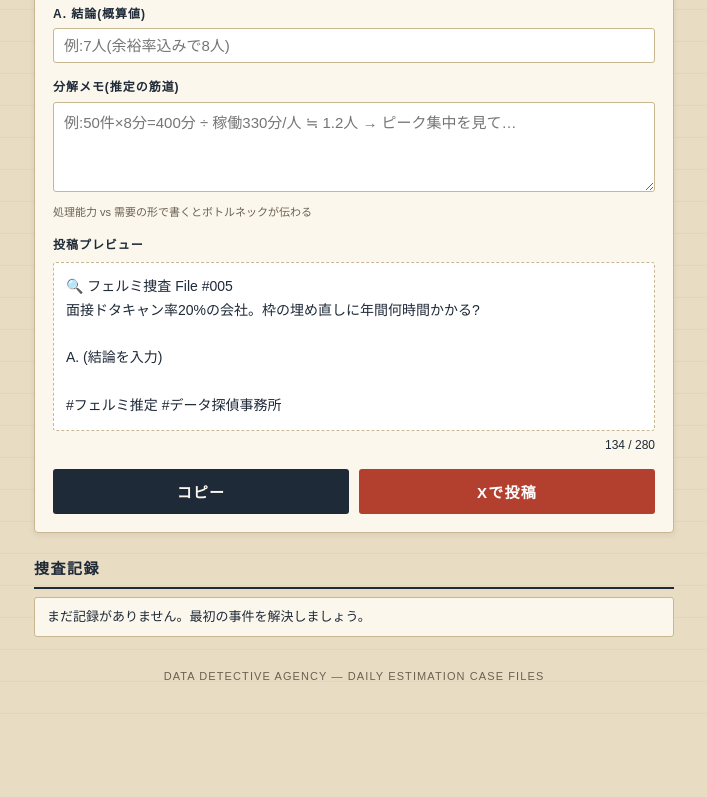
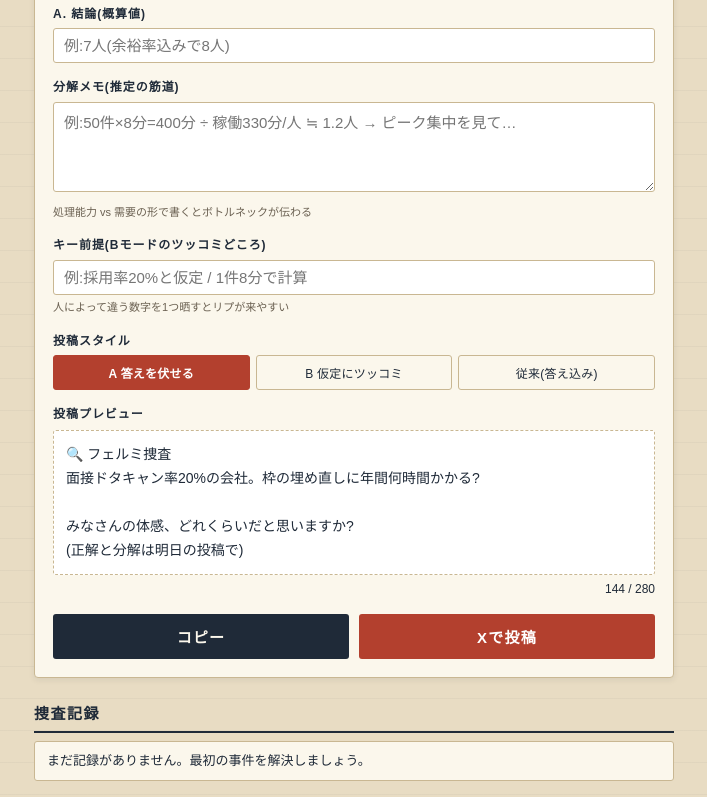
Before and after one commit to sarrow04/x, a plain HTML site: page index.html in a window 1280 px wide. Shown: the part 548-1345 px from the top of the page, without its empty margins (286-993 px from the left). Before the commit the page ends 1293 px from the top, so only its background shows below. Drawn offline with Linux system fonts and the light colour scheme.

Commit message:
index.html を更新

```diff
--- a/index.html
+++ b/index.html
@@ -180,6 +180,20 @@ input:focus, textarea:focus { outline: 2px solid var(--stamp); outline-offset: 1
 }
 .count { font-size: 12px; text-align: right; margin-top: 4px; }
 .count.over { color: var(--stamp); font-weight: 700; }
+.mode-row { display: flex; gap: 6px; }
+.mode-btn {
+  flex: 1;
+  border: 1px solid var(--line);
+  background: var(--card);
+  color: var(--ink);
+  border-radius: 3px;
+  padding: 8px 2px;
+  font-size: 12px;
+  font-family: inherit;
+  cursor: pointer;
+  letter-spacing: 0.02em;
+}
+.mode-btn.active { background: var(--stamp); color: #fff; border-color: var(--stamp); font-weight: 700; }
 .btn-row { display: flex; gap: 10px; margin-top: 14px; }
 .btn {
   flex: 1;
@@ -279,6 +293,17 @@ footer { text-align: center; font-size: 11px; color: #6b6152; margin-top: 30px;
     <label for="logicInput">分解メモ(推定の筋道)</label>
     <textarea id="logicInput" placeholder="例:50件×8分=400分 ÷ 稼働330分/人 ≒ 1.2人 → ピーク集中を見て…"></textarea>
     <div class="hint">処理能力 vs 需要の形で書くとボトルネックが伝わる</div>
+
+    <label for="assumeInput">キー前提(Bモードのツッコミどころ)</label>
+    <input type="text" id="assumeInput" placeholder="例:採用率20%と仮定 / 1件8分で計算">
+    <div class="hint">人によって違う数字を1つ晒すとリプが来やすい</div>
+
+    <label>投稿スタイル</label>
+    <div class="mode-row" id="modeRow">
+      <button type="button" class="mode-btn active" data-mode="reveal">A 答えを伏せる</button>
+      <button type="button" class="mode-btn" data-mode="assume">B 仮定にツッコミ</button>
+      <button type="button" class="mode-btn" data-mode="full">従来(答え込み)</button>
+    </div>
 
     <label>投稿プレビュー</label>
     <div class="preview" id="preview"></div>
@@ -400,12 +425,38 @@ function showQuestion(idx) {
   updatePreview();
 }
 
+var postMode = "reveal";
+
 function buildPost() {
   var a = document.getElementById("answerInput").value.trim();
   var logic = document.getElementById("logicInput").value.trim();
+  var assume = document.getElementById("assumeInput").value.trim();
+  var q = QUESTIONS[currentIndex].q;
   var lines = [];
+
+  if (postMode === "reveal") {
+    // A. 答えを伏せて問いかけで終わる
+    lines.push("\uD83D\uDD0D フェルミ捜査");
+    lines.push(q);
+    lines.push("");
+    lines.push("みなさんの体感、どれくらいだと思いますか?");
+    lines.push("(正解と分解は明日の投稿で)");
+  } else if (postMode === "assume") {
+    // B. 仮定を晒してツッコミを誘う
+    lines.push(q);
+    lines.push("");
+    if (a) {
+      lines.push("ざっくり" + (assume ? "(" + assume + ")" : "") + "で " + a);
+    } else {
+      lines.push("(結論を入力)");
+    }
+    lines.push("");
+    lines.push("この前提、現場の肌感だと高め?低め?");
+    lines.push("実際の数字を教えてください");
+  } else {
+    // 従来型(答え込み)
     lines.push("\uD83D\uDD0D フェルミ捜査 File #" + pad3(fileNo));
-  lines.push(QUESTIONS[currentIndex].q);
+    lines.push(q);
     lines.push("");
     lines.push("A. " + (a || "(結論を入力)"));
     if (logic) {
@@ -413,8 +464,7 @@ function buildPost() {
       lines.push("【分解】");
       lines.push(logic);
     }
-  lines.push("");
-  lines.push("#フェルミ推定 #データ探偵事務所");
+  }
   return lines.join("\n");
 }
 
@@ -872,6 +922,19 @@ function init() {
 
   document.getElementById("answerInput").addEventListener("input", updatePreview);
   document.getElementById("logicInput").addEventListener("input", updatePreview);
+  document.getElementById("assumeInput").addEventListener("input", updatePreview);
+  var modeBtns = document.querySelectorAll(".mode-btn");
+  var mb;
+  for (mb = 0; mb < modeBtns.length; mb++) {
+    modeBtns[mb].addEventListener("click", function () {
+      postMode = this.getAttribute("data-mode");
+      var all = document.querySelectorAll(".mode-btn");
+      var x;
+      for (x = 0; x < all.length; x++) { all[x].className = "mode-btn"; }
+      this.className = "mode-btn active";
+      updatePreview();
+    });
+  }
   document.getElementById("calcInput").addEventListener("input", updateCalc);
   document.getElementById("btnToAnswer").addEventListener("click", calcToAnswer);
   document.getElementById("btnToLogic").addEventListener("click", calcToLogic);
```
Lines whose indentation alone changed are shown as unchanged.
